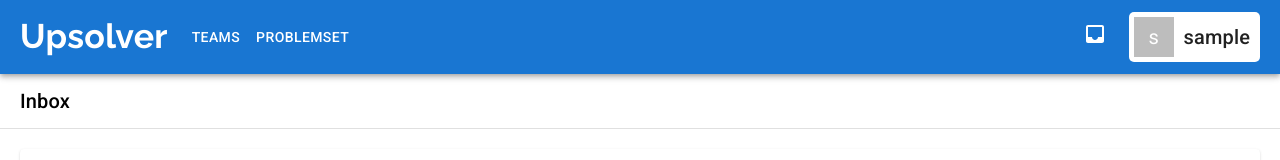
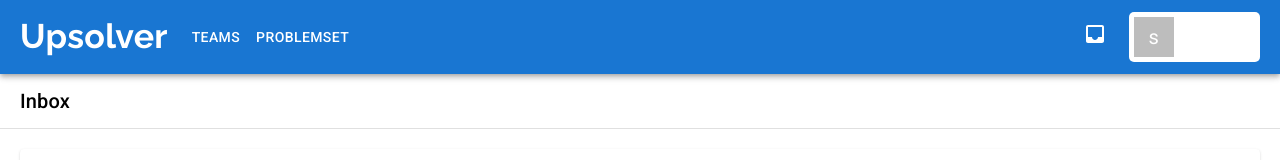
Before and after one commit to cdamezcua/Upsolver, a React (Create React App) app in the folder upsolver-ui/: page /inbox in a window 1280 px wide. Shown: the top 160 px of the page. Built offline with nearby package versions, Linux system fonts and the light colour scheme; no server answers; sample sign-in values are in the browser's storage.

Commit message:
Now username's color match user's cf rank

```diff
--- a/upsolver-ui/src/components/UserNavCard/UserNavCard.jsx
+++ b/upsolver-ui/src/components/UserNavCard/UserNavCard.jsx
@@ -2,16 +2,22 @@ import React, { useContext } from "react";
 import "./UserNavCard.css";
 import { Box, Avatar, Typography } from "@mui/material";
 import { UserContext } from "../../UserContext.js";
+import { RANKING_COLORS } from "../../constants/config.js";
 
 export default function UserNavCard() {
   const { user } = useContext(UserContext);
-
   return (
     <Box className="user-nav-card-container">
       <Box className="avatar-container">
         <Avatar variant="square">{user.username[0]}</Avatar>
       </Box>
-      <Typography className="username" variant="h6" color="text.primary">{user.username}</Typography>
+      <Typography
+        className="username"
+        variant="h6"
+        color={RANKING_COLORS[user.rank]}
+      >
+        {user.username}
+      </Typography>
     </Box>
   );
 }
```
